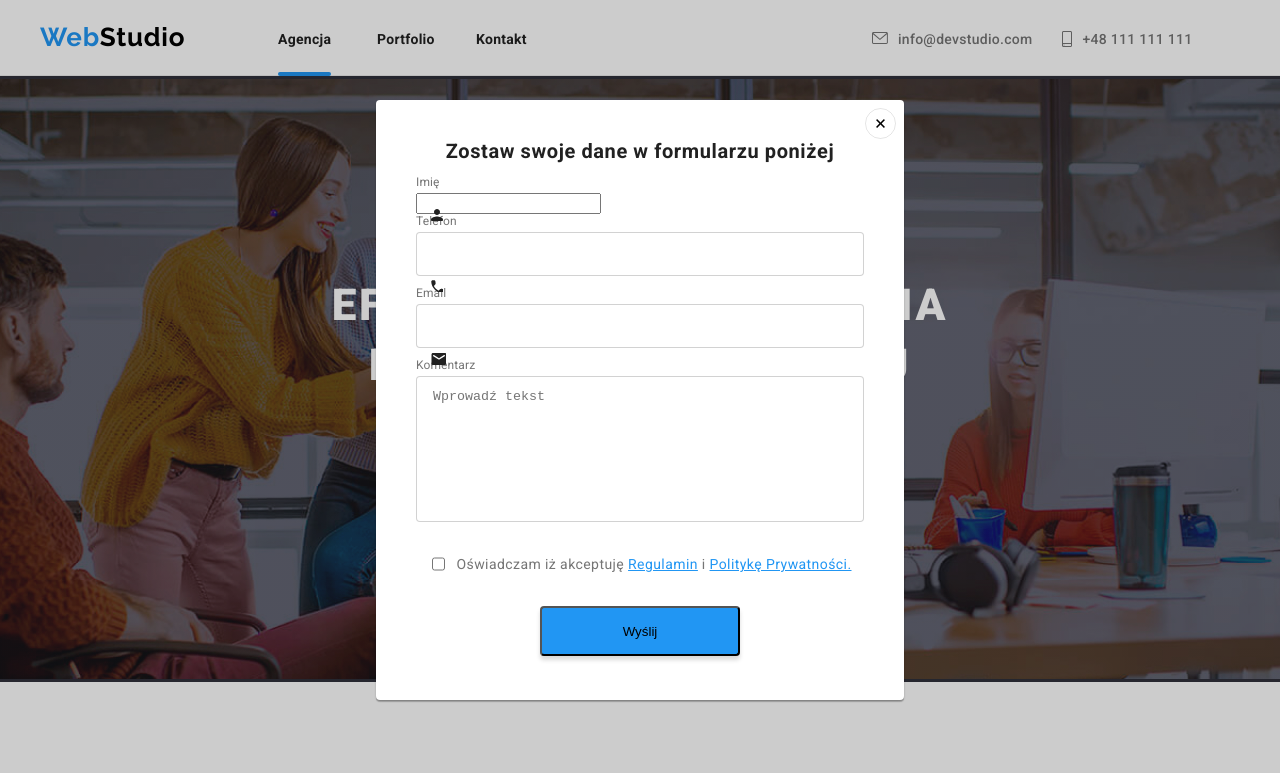
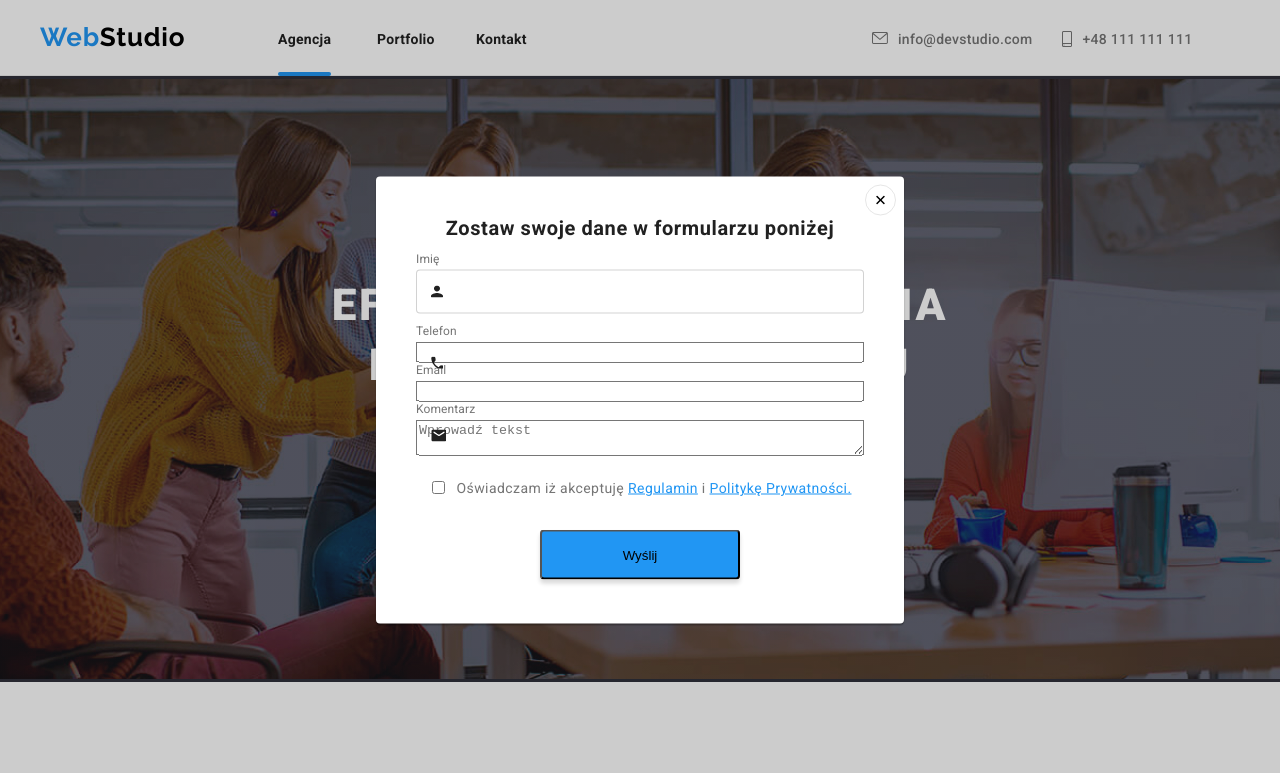
Before and after one commit to MateuszGlock/goit-markup-hw-06, a plain HTML site: page index.html in a window 1280 px wide. Both pictures are taken after a click on the button "Zamów usługę". Shown: the top 773 px of the page. Drawn offline with Linux system fonts and the light colour scheme.

Commit message:
Update styles.css

```diff
--- a/css/styles.css
+++ b/css/styles.css
@@ -1012,15 +1012,16 @@ body {
   margin: 0px;
   margin-bottom: 4px;
 }
-.modal-content > form > input {
+.input-box > input {
   height: 40px;
 
   border: 1px solid rgba(33, 33, 33, 0.2);
   border-radius: 4px;
   padding-left: 42px;
   margin-bottom: 10px;
+  width: -webkit-fill-available;
 }
-.modal-content > form > textarea {
+.input-box > textarea {
   resize: none;
   height: 120px;
   border: 1px solid rgba(33, 33, 33, 0.2);
@@ -1028,6 +1029,7 @@ body {
   padding-left: 15px;
   margin-bottom: 10px;
   padding: 12px 16px;
+  width: -webkit-fill-available;
 }
 .terms-of-use-box {
   display: flex;
@@ -1118,5 +1120,5 @@ body {
   left: 55px;
 }
 .input-box :focus {
-  color: var(--link-color);
+  border: 1px solid rgba(33, 150, 243, 1);
 }
```
